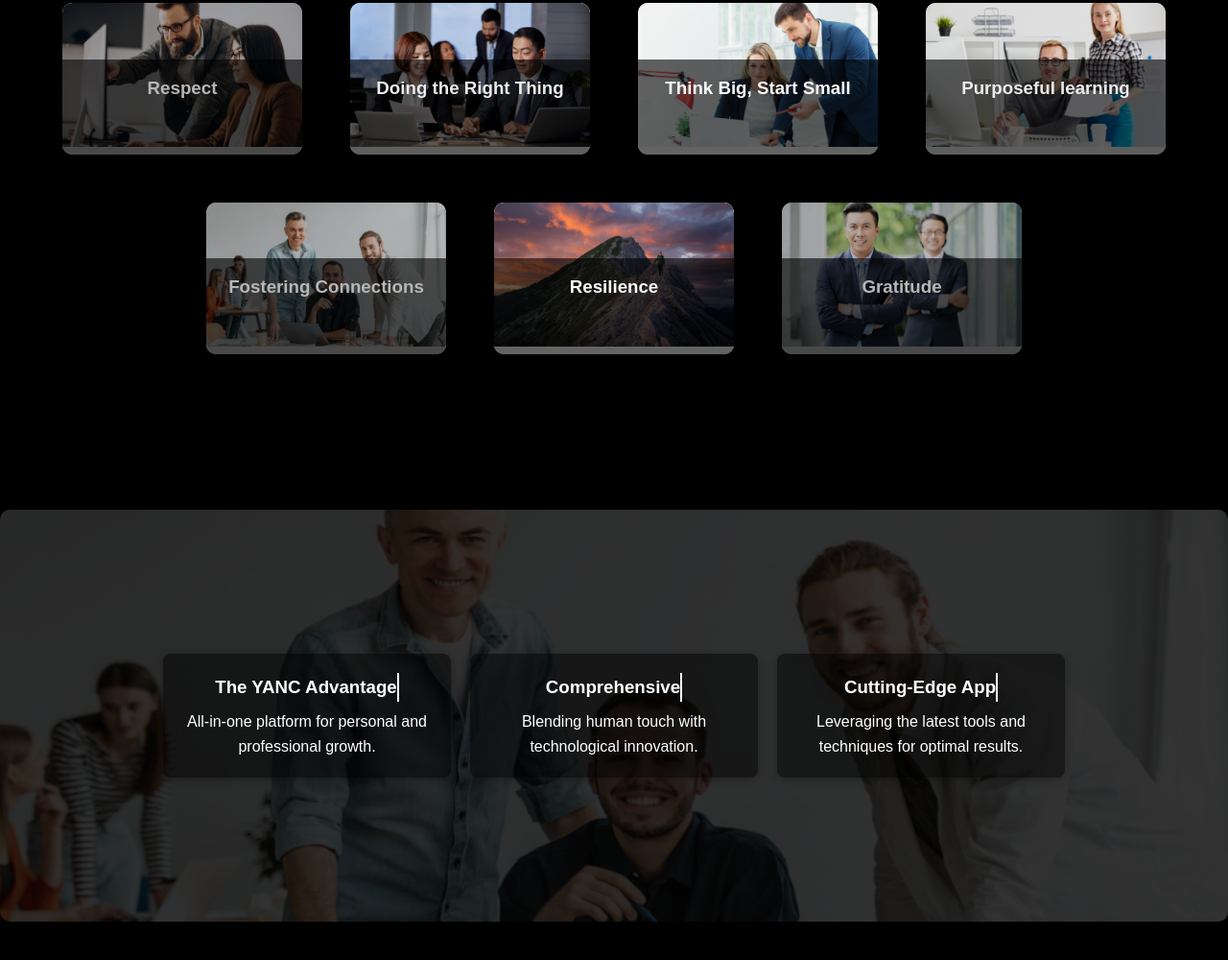
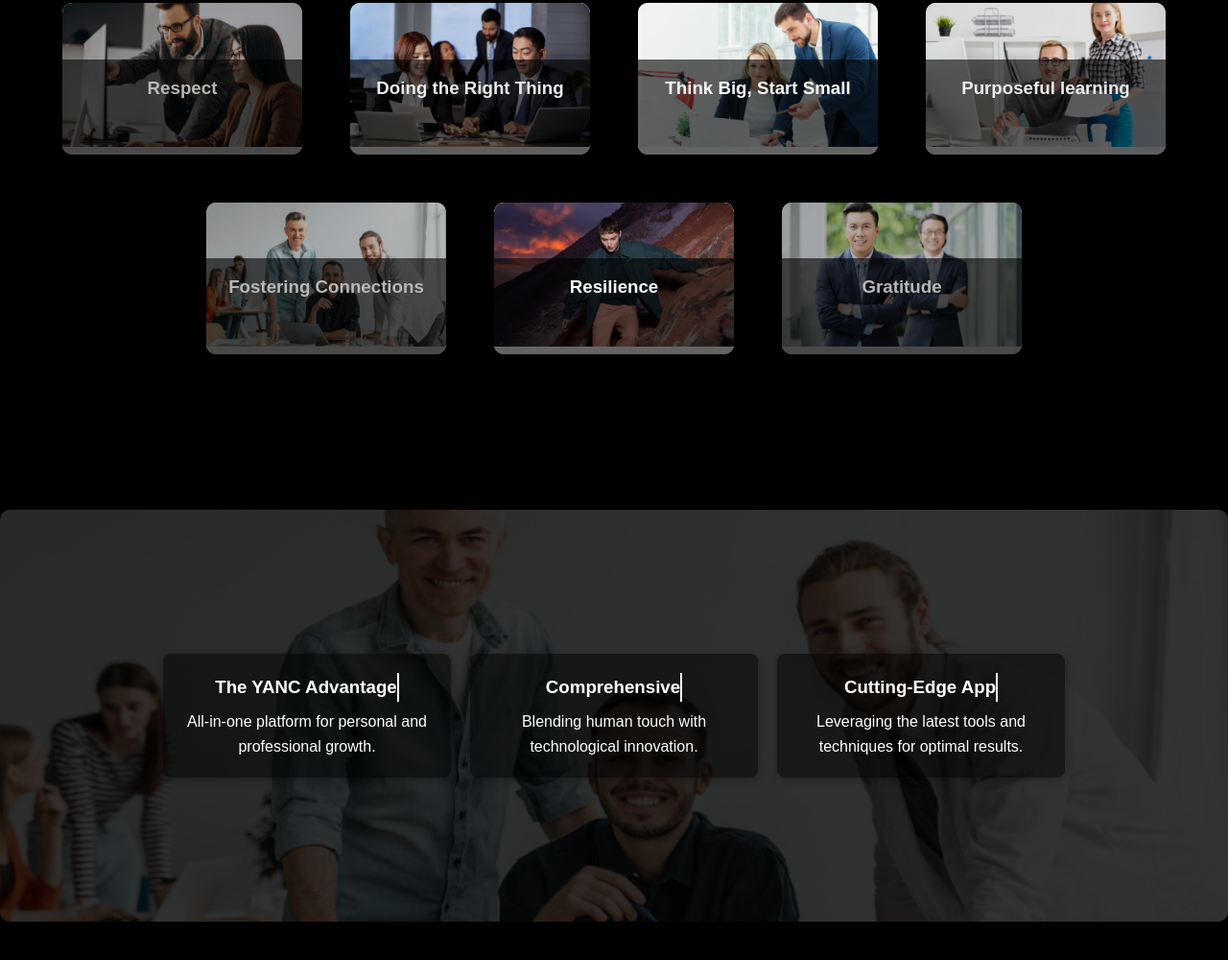
Before and after one commit to gouravyanc7/yanc2v, a plain HTML site: page index.html in a window 1280 px wide. Shown: the part 3007-4007 px from the top of the page at 96% size. Drawn offline with nearby package versions, Linux system fonts and the light colour scheme.

Commit message:
Update index.html

```diff
--- a/index.html
+++ b/index.html
@@ -597,7 +597,7 @@
                 </div>
 
                 <div class="card">
-                    <img src="img/project6.png" alt="Resilience">
+                    <img src="img/project6.jpg" alt="Resilience">
                     <div class="contents">
                         <h3>Resilience</h3>
                         <h6>Maintaining focus and determination despite setbacks</h6>
```
